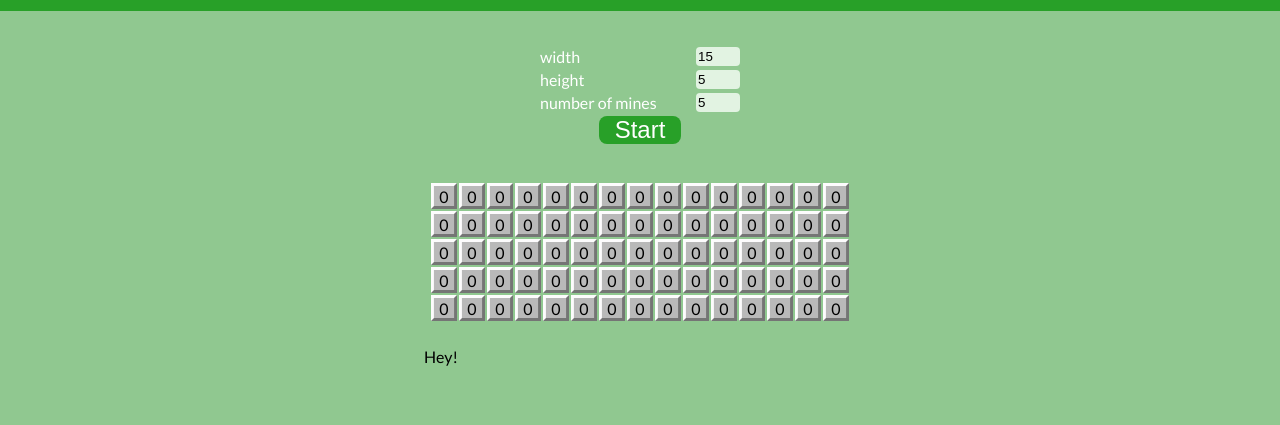
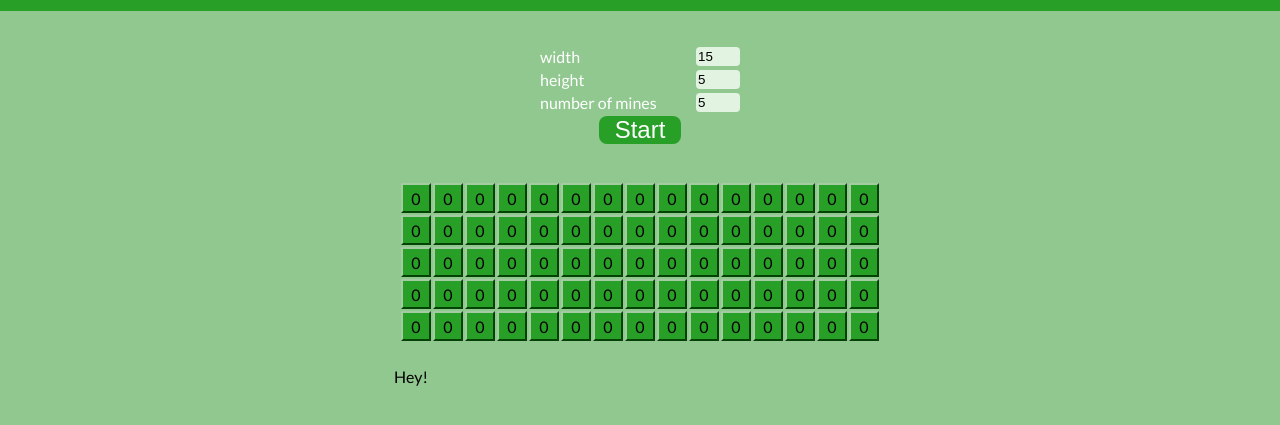
Before and after one commit to abauville/Minesweeper, a website: page index.html in a window 1280 px wide. Shown: the part 109-534 px from the top of the page. Drawn offline with Linux system fonts and the light colour scheme; a web font is replaced by a local one.

Commit message:
basic grid styling

```diff
--- a/css/minesweeper.css
+++ b/css/minesweeper.css
@@ -5,9 +5,20 @@ td {
 }
 
 td.unopened {
-  background: url('../img/unopened.svg');
+  /* background: url('../img/unopened.svg'); */
+  background-color: rgb(40, 160, 40);
+  border: 2px solid black;
+  /* border-bottom-color: #004400;
+  border-right-color: #004400;
+  border-left-color: #004400;
+  border-top-color: #004400; */
+  border-color: #a3cca3 #054205 #054205 #a3cca3;
   cursor: pointer;
 }
+td.unopened:hover {
+  background-color: rgb(62, 182, 62);
+}
+
 /* td.opened {
   background: url('../img/opened.svg');
 } */
```
